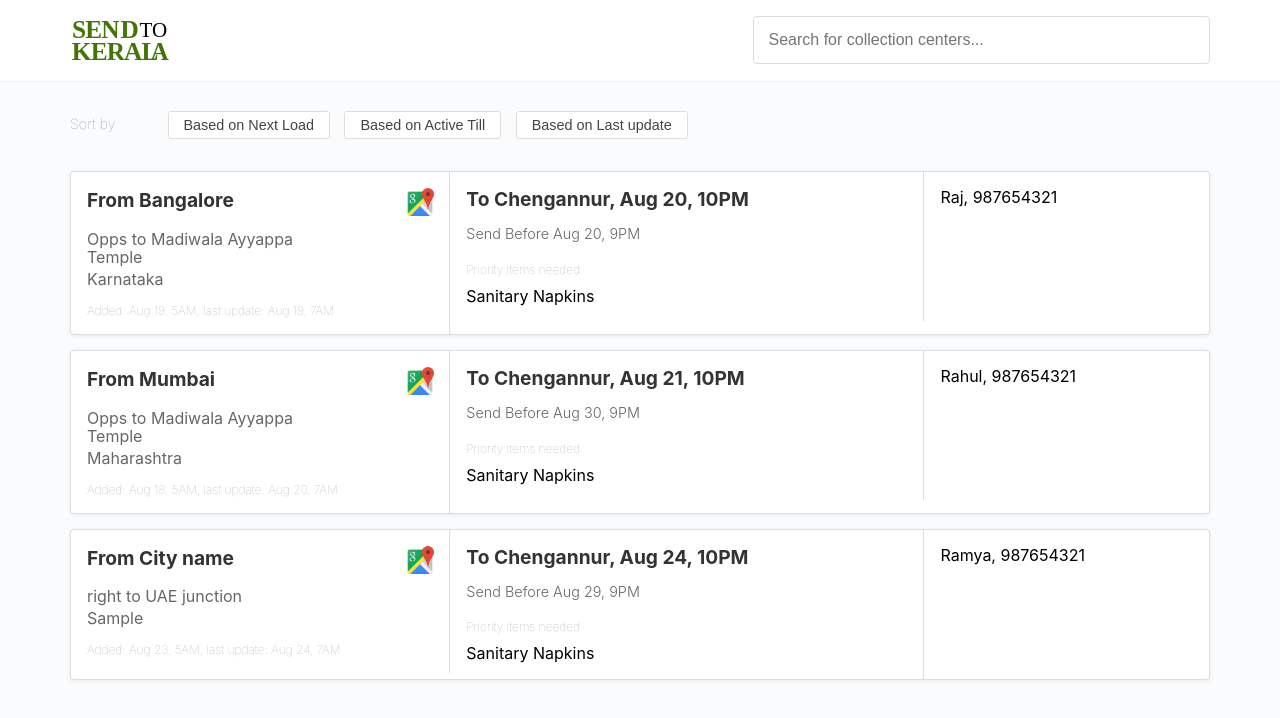
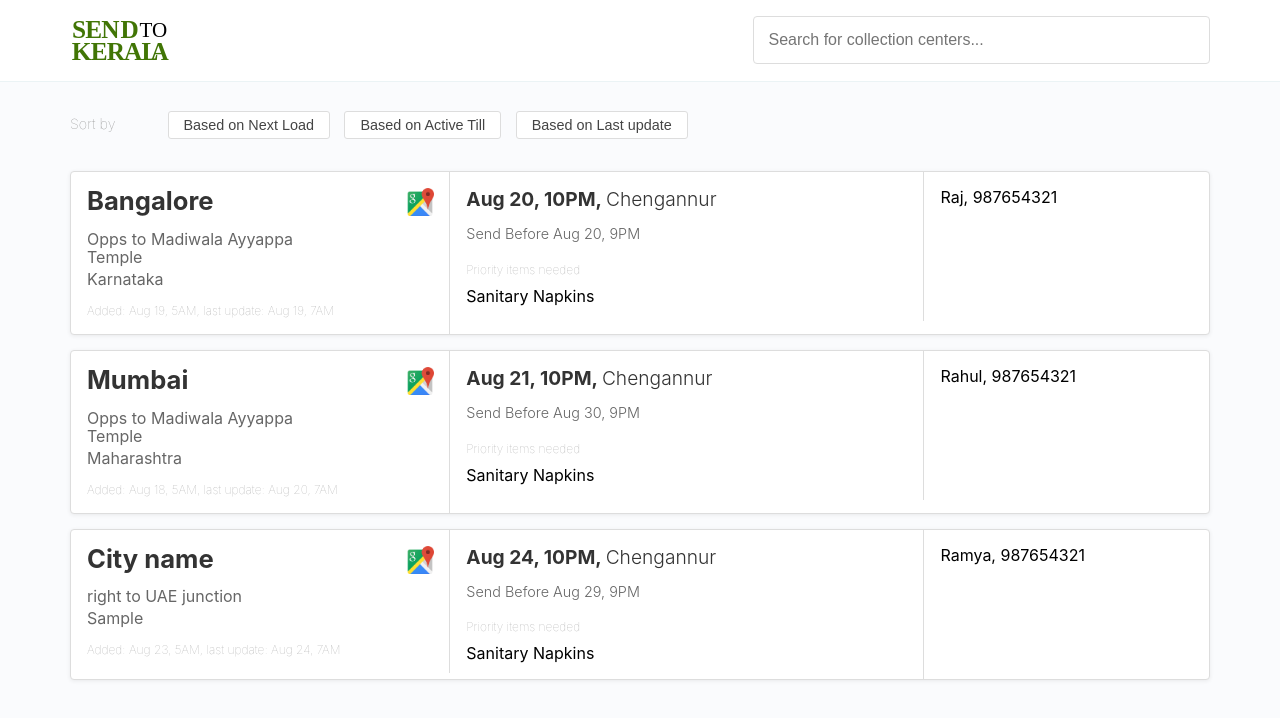
Before and after one commit to jishnu7/Send-To-Kerala, a plain HTML site: page index.html in a window 1280 px wide. Drawn offline with Linux system fonts and the light colour scheme.

```diff
--- a/index.html
+++ b/index.html
@@ -19,10 +19,6 @@
               <div class="logo-container">
                 <a href="http://sendtokerala.in/">
                   <svg width="121px" height="66px" class="logo-svg" viewBox="0 0 121 66" version="1.1" xmlns="http://www.w3.org/2000/svg" xmlns:xlink="http://www.w3.org/1999/xlink">
-                      <!-- Generator: Sketch 51.2 (57519) - http://www.bohemiancoding.com/sketch -->
-                      <title>Artboard Copy 2</title>
-                      <desc>Created with Sketch.</desc>
-                      <defs></defs>
                       <g id="Artboard-Copy-2" stroke="none" stroke-width="1" fill="none" fill-rule="evenodd">
                           <g id="Group" transform="translate(2.000000, 0.000000)">
                               <text id="SEND" font-family="Avenir-Black, Avenir" font-size="30" font-weight="700" letter-spacing="-1" fill="#417505">
--- a/script.js
+++ b/script.js
@@ -19,7 +19,7 @@
       <div class="col-md-4 entry-location">
         <div class="row address-details">
           <div class="col-xs-9">
-            <h2 class="city-container">From <span class="city"><span></h2>
+            <h2 class="city-container"><span class="city"><span></h2>
             <div class="address"></div>
             <div class="state"></div>
           </div>
@@ -38,9 +38,8 @@
       <div class="col-md-5 entry-info">
         <div class="entry-target">
           <h3>
-            To
-            <span class="target-centre"></span>,
-            <span class="next-load"></span>
+            <span class="next-load"></span>,
+            <span class="target-centre"></span>
           </h3>
 
           <h4>
--- a/style.css
+++ b/style.css
@@ -222,7 +222,7 @@ header{
   outline: none;
 }
 .city-container{
-  font-size: 1.2rem;
+  font-size: 1.6rem;
   font-weight: 700;
   line-height: 1.6rem;
   margin: 0 0 1rem 0;
@@ -269,6 +269,9 @@ header{
   max-height: 56px;
   width: 102px;
 }
+.target-centre{
+  font-weight: 300;
+}
 
 @media(max-width: 800px){
   .nav-container {
```
